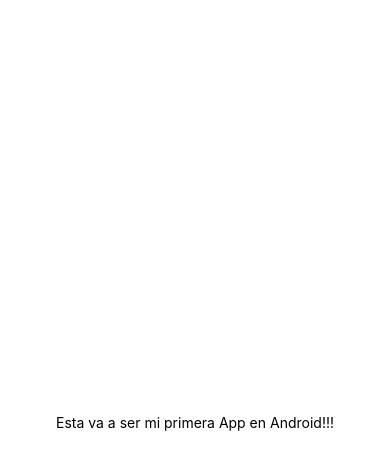
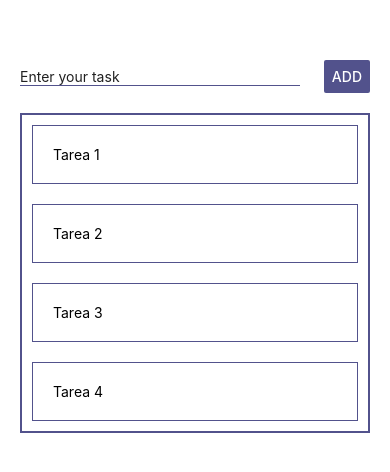
Before and after one commit to XavierGuerrero1989/fertiminder, a React Native app: screen / in a window 390 px wide. Shown: the top 472 px of the page. Built offline with nearby package versions, Linux system fonts and the light colour scheme.

Commit message:
clase 3 primeras cosas en pantalla. estilos y componentes basicos

```diff
--- a/App.js
+++ b/App.js
@@ -1,11 +1,19 @@
-import { StatusBar } from 'expo-status-bar';
-import { StyleSheet, Text, View } from 'react-native';
+import { StyleSheet, Text, View, Button, TextInput } from 'react-native';
 
 export default function App() {
   return (
     <View style={styles.container}>
-      <Text>Esta va a ser mi primera App en Android!!!</Text>
-      <StatusBar style="auto" />
+      <View style={styles.inputContainer}>
+        <TextInput placeholder='Enter your task' style={styles.input} />
+        <Button title='Add' color="#52528C"/>
+      </View>
+      <View style={styles.secondContainer}>
+        <Text style={styles.taskList}>Tarea 1</Text>
+        <Text style={styles.taskList}>Tarea 2</Text>
+        <Text style={styles.taskList}>Tarea 3</Text>
+        <Text style={styles.taskList}>Tarea 4</Text>
+      </View>
+
     </View>
   );
 }
@@ -14,7 +22,30 @@ const styles = StyleSheet.create({
   container: {
     flex: 1,
     backgroundColor: '#fff',
+    marginHorizontal: 20,
+  },
+  inputContainer: {
+    flexDirection: 'row',
+    marginTop: 60,
     alignItems: 'center',
-    justifyContent: 'center',
+    justifyContent: "space-between",
   },
+  input: {
+    width: '80%',
+    borderBottomWidth: 1,
+    borderColor: "#52528C",
+    marginRight: 15,
+    color: "#212121"
+  },
+  secondContainer: {
+    borderWidth: 2,
+    borderColor: '#52528C',
+    marginTop: 20,
+  },
+  taskList: {
+    padding: 20,
+    borderWidth: 1,
+    borderColor: '#52528C',
+    margin: 10
+  }
 });
```
